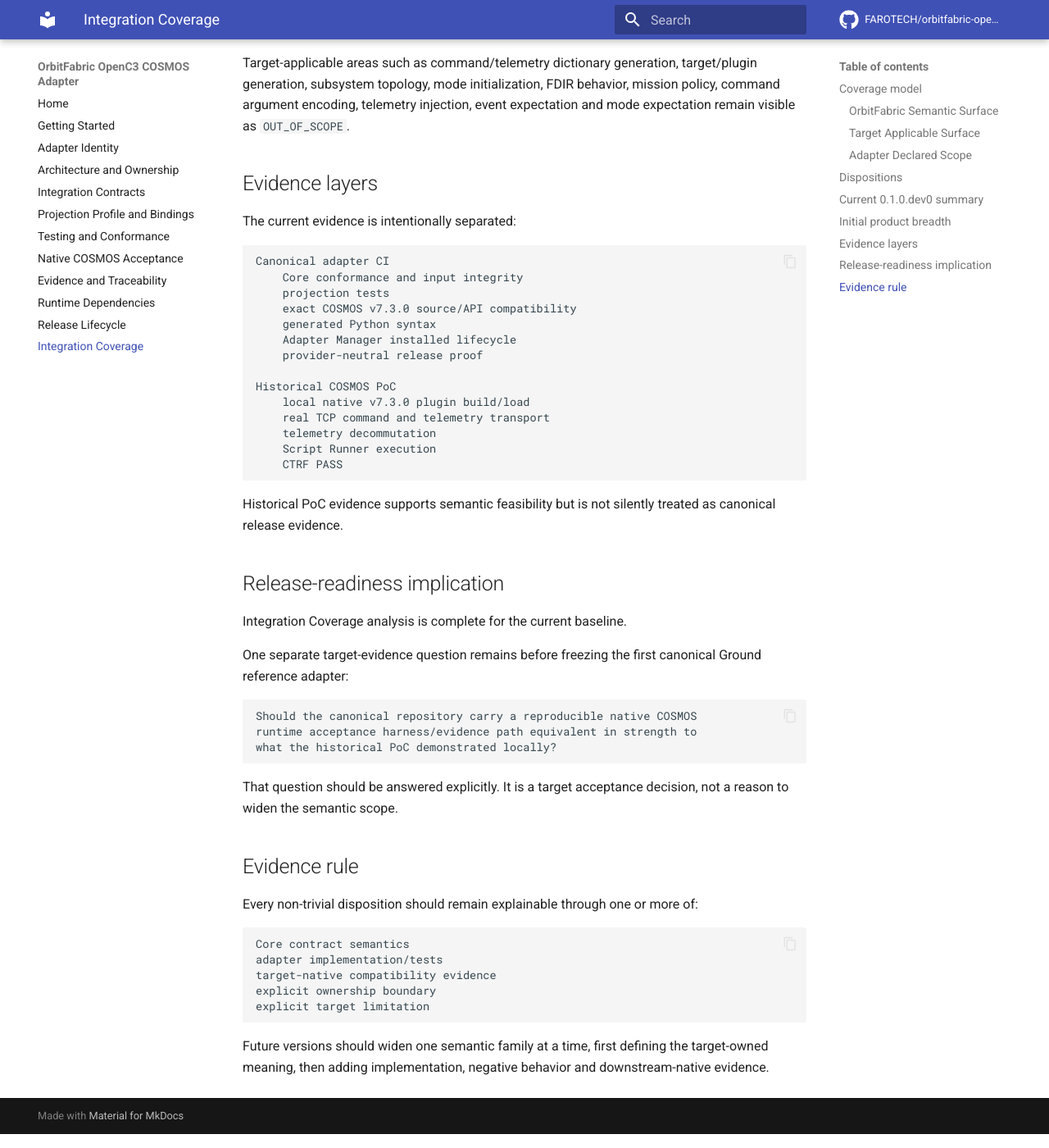
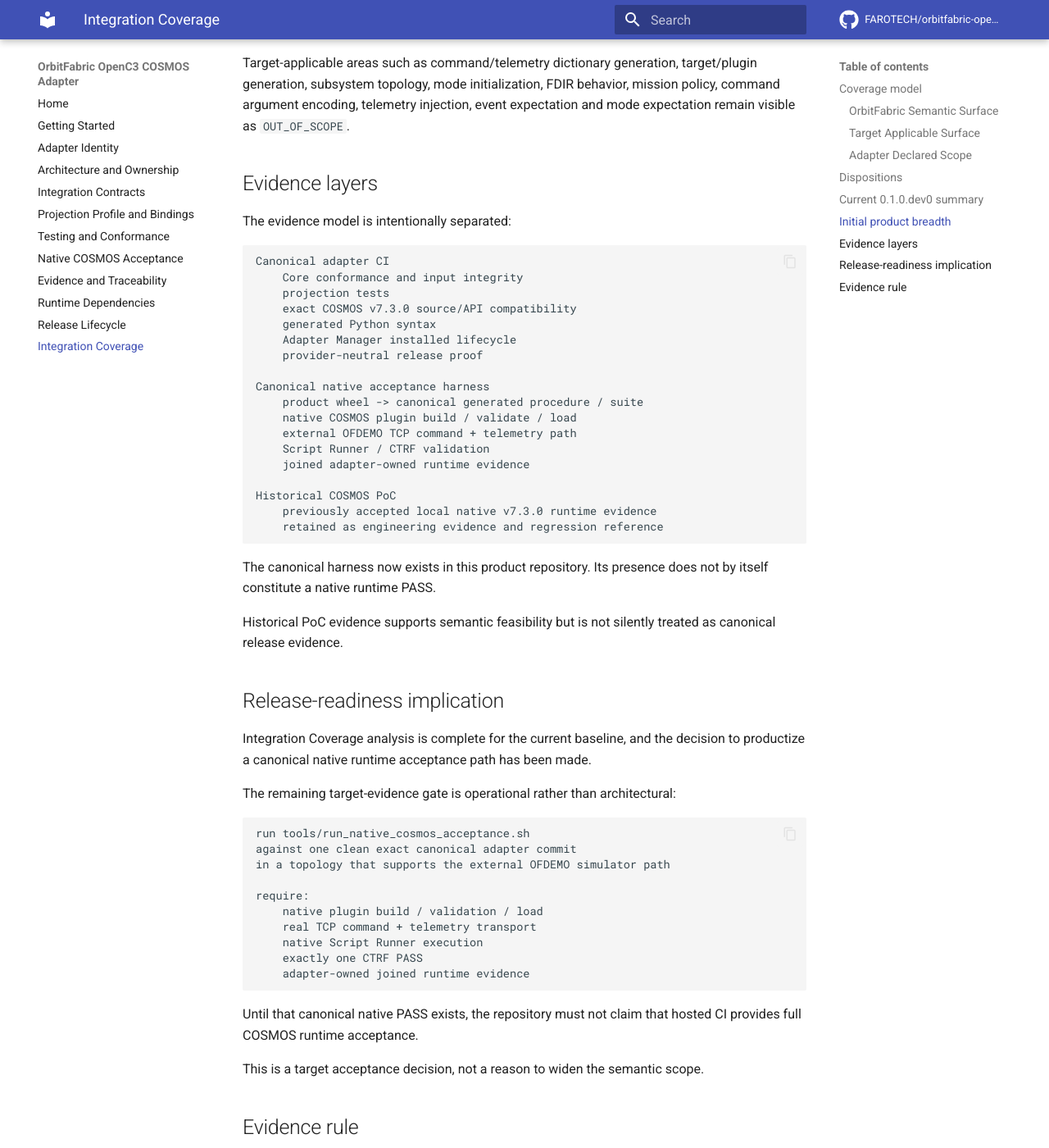
Before and after one commit to FAROTECH/orbitfabric-openc3-cosmos-adapter, an MkDocs documentation site: the page built from docs/integration-coverage.md, in a window 1280 px wide and 1400 px high, scrolled down 2545 px. Shown: the whole window at 82% size. Built offline with MkDocs 1.6.1 and Material for MkDocs 9.7.7, drawn with Linux system fonts in a browser that asks for light colours; comment, search, counter and statistics services are not loaded.

Commit message:
Align Integration Coverage docs with native harness

````diff
--- a/docs/integration-coverage.md
+++ b/docs/integration-coverage.md
@@ -106,7 +106,7 @@
 
 ## Evidence layers
 
-The current evidence is intentionally separated:
+The evidence model is intentionally separated:
 
 ```text
 Canonical adapter CI
@@ -117,29 +117,44 @@
     Adapter Manager installed lifecycle
     provider-neutral release proof
 
+Canonical native acceptance harness
+    product wheel -> canonical generated procedure / suite
+    native COSMOS plugin build / validate / load
+    external OFDEMO TCP command + telemetry path
+    Script Runner / CTRF validation
+    joined adapter-owned runtime evidence
+
 Historical COSMOS PoC
-    local native v7.3.0 plugin build/load
-    real TCP command and telemetry transport
-    telemetry decommutation
-    Script Runner execution
-    CTRF PASS
+    previously accepted local native v7.3.0 runtime evidence
+    retained as engineering evidence and regression reference
 ```
+
+The canonical harness now exists in this product repository. Its presence does not by itself constitute a native runtime PASS.
 
 Historical PoC evidence supports semantic feasibility but is not silently treated as canonical release evidence.
 
 ## Release-readiness implication
 
-Integration Coverage analysis is complete for the current baseline.
+Integration Coverage analysis is complete for the current baseline, and the decision to productize a canonical native runtime acceptance path has been made.
 
-One separate target-evidence question remains before freezing the first canonical Ground reference adapter:
+The remaining target-evidence gate is operational rather than architectural:
 
 ```text
-Should the canonical repository carry a reproducible native COSMOS
-runtime acceptance harness/evidence path equivalent in strength to
-what the historical PoC demonstrated locally?
+run tools/run_native_cosmos_acceptance.sh
+against one clean exact canonical adapter commit
+in a topology that supports the external OFDEMO simulator path
+
+require:
+    native plugin build / validation / load
+    real TCP command + telemetry transport
+    native Script Runner execution
+    exactly one CTRF PASS
+    adapter-owned joined runtime evidence
 ```
 
-That question should be answered explicitly. It is a target acceptance decision, not a reason to widen the semantic scope.
+Until that canonical native PASS exists, the repository must not claim that hosted CI provides full COSMOS runtime acceptance.
+
+This is a target acceptance decision, not a reason to widen the semantic scope.
 
 ## Evidence rule
 
````
